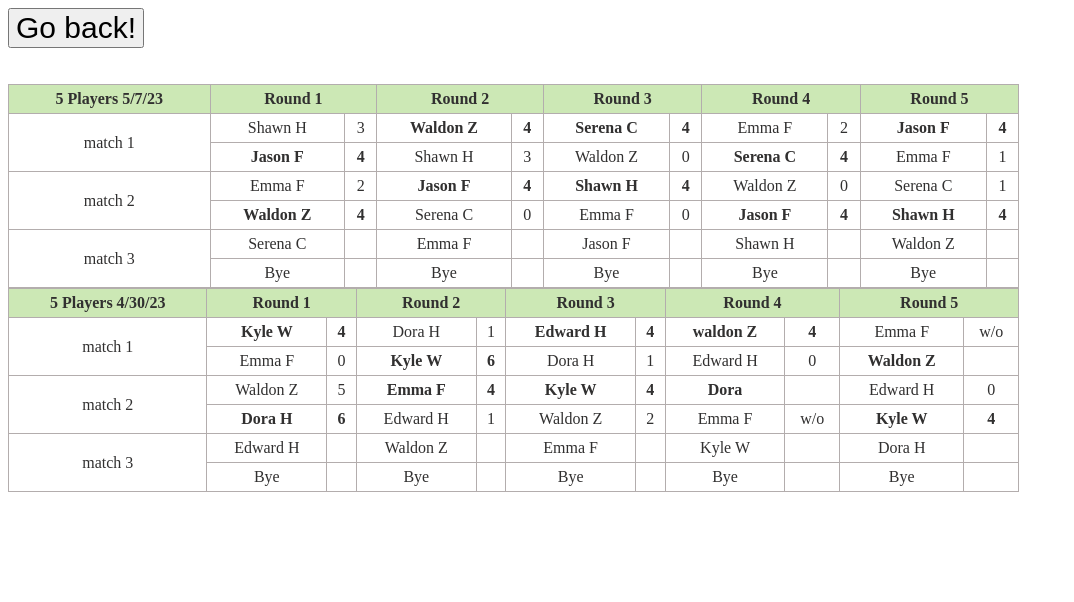
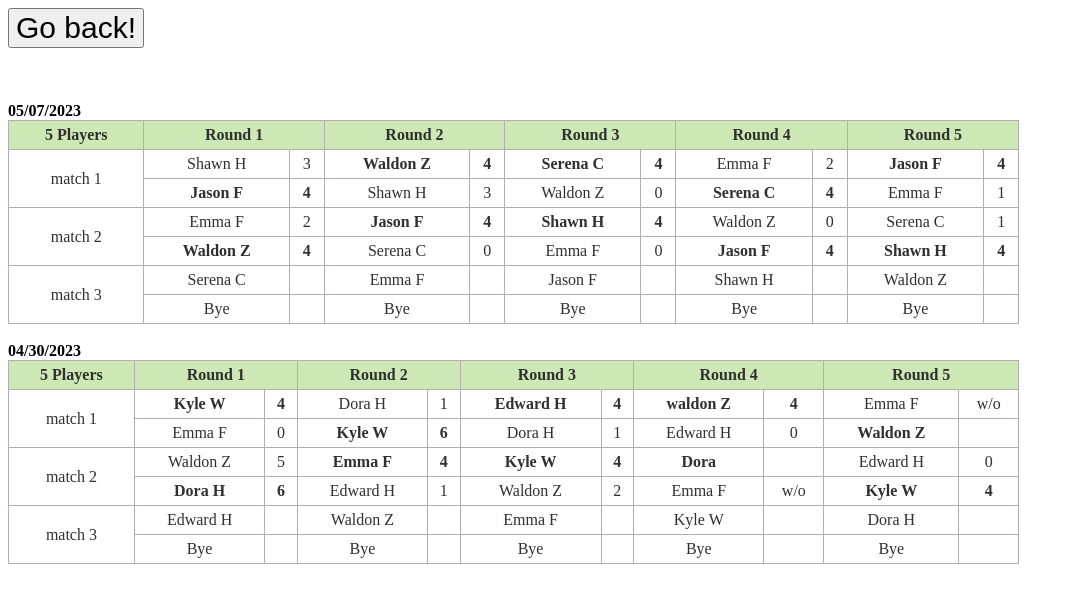
Before and after one commit to valleyopen/valleyopen.github.io, a plain HTML site: page 04302023.html in a window 1280 px wide. Shown: the whole page, without its empty margins (0-1074 px from the left). Drawn offline with Linux system fonts and the light colour scheme.

Commit message:
Update 04302023.html

```diff
--- a/04302023.html
+++ b/04302023.html
@@ -26,11 +26,12 @@
 <body>
 
         <form><input type="button" value="Go back!" style="font-size:30px" onclick="history.back()"></form><br><br>
-
+	<br>
+	<b>05/07/2023</b>
 	<table border="1" style="border-collapse:collapse; width:80%">
 		<thead>
 			<tr>
-				<th>5 Players 5/7/23</th>
+				<th>5 Players</th>
 				<th colspan="2">Round 1</th>
 				<th colspan="2">Round 2</th>
 				<th colspan="2">Round 3</th>
@@ -117,11 +118,12 @@
 			</tr>
 		</tbody>
 	</table>
-
+	<br>
+	<b>04/30/2023</b>
 	<table border="1" style="border-collapse:collapse; width:80%">
 		<thead>
 			<tr>
-				<th>5 Players 4/30/23</th>
+				<th>5 Players</th>
 				<th colspan="2">Round 1</th>
 				<th colspan="2">Round 2</th>
 				<th colspan="2">Round 3</th>
```
